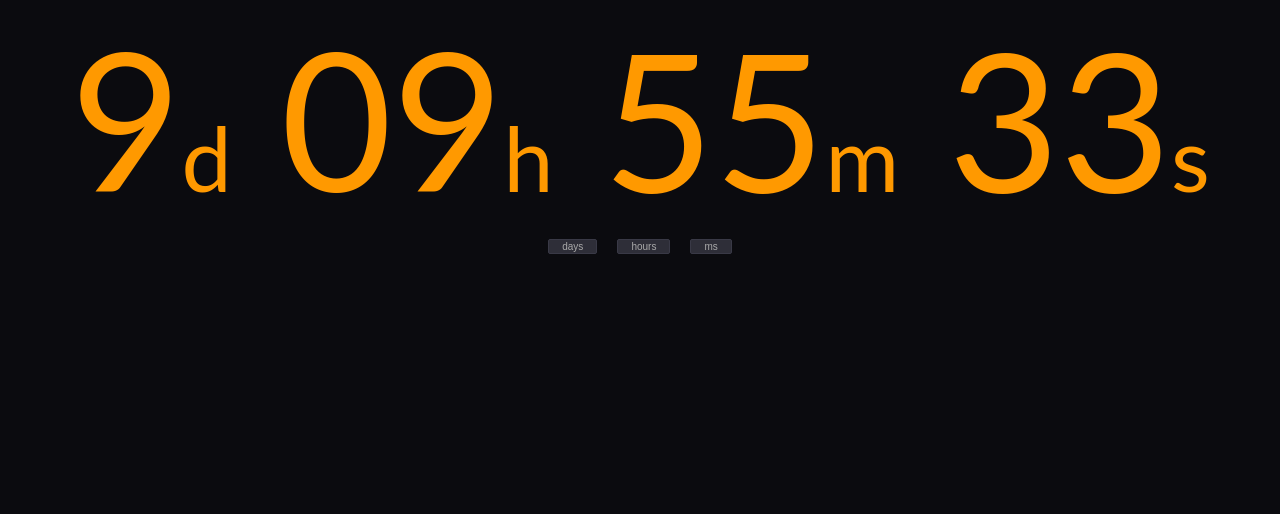
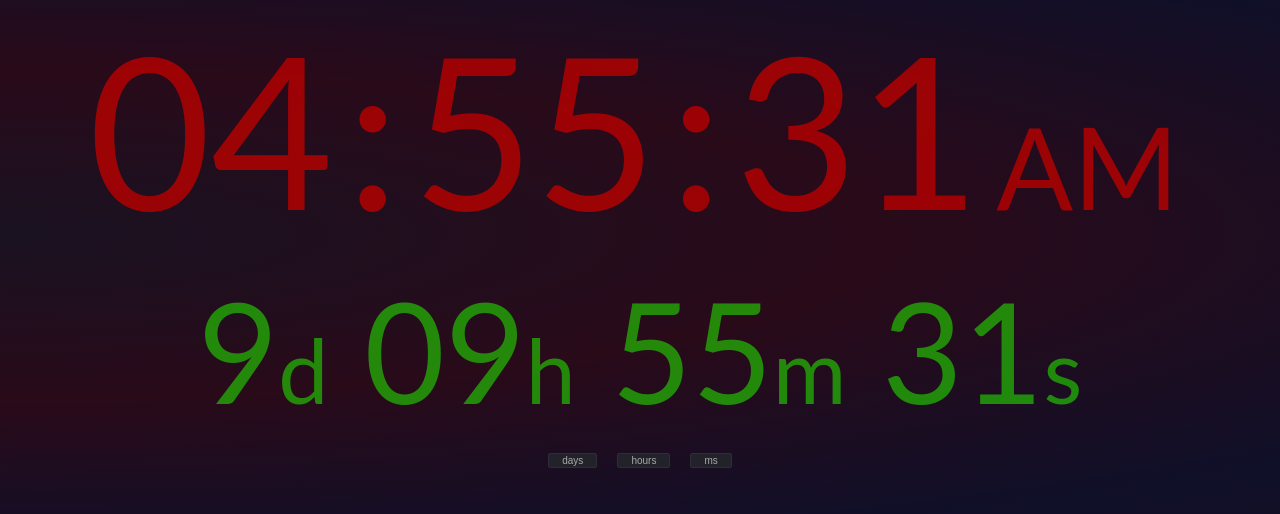
Before and after one commit to 13zebras/clock-timer-alarm, a React (Vite) app: page / in a window 1280 px wide. Shown: the top 514 px of the page. Built offline with nearby package versions, Linux system fonts and the light colour scheme.

Commit message:
update css, added clock

```diff
--- a/src/App.css
+++ b/src/App.css
@@ -1,5 +1,28 @@
+:root {
+	--p-percent: 60%;
+	--opacity: 0.6;
+	--p-red: hsla(0, 100%, var(--p-percent), var(--opacity));
+	--p-orange: hsla(30, 100%, var(--p-percent), var(--opacity));
+	--p-yellow: hsla(60, 100%, var(--p-percent), var(--opacity));
+	--p-green: hsla(120, 100%, var(--p-percent), var(--opacity));
+	--p-cyan: hsla(180, 100%, var(--p-percent), var(--opacity));
+	--p-blue: hsla(240, 100%, var(--p-percent), var(--opacity));
+	--p-purple: hsla(270, 100%, var(--p-percent), var(--opacity));
+	--p-magenta: hsla(300, 100%, var(--p-percent), var(--opacity));
+	--g1: hsla(270, 30%, 10%, 1);
+	--g2: hsla(330, 60%, 10%, 1);
+	--g3: hsla(240, 45%, 11%, 1);
+	--g4: hsla(270, 35%, 9%, 1);
+	--g5: hsla(300, 45%, 9%, 1);
+}
+
+
 body {
-	background-color: hsl(240, 15%, 5%);
+	background: -webkit-radial-gradient(left, var(--g1), var(--g2), var(--g3), var(--g4), var(--g5));
+	background-size: 200% 200%;
+	animation: gradient-animation 6s ease infinite;
+
+	/* background-color: hsl(240, 15%, 5%); */
 }
 
 .App {
@@ -15,6 +38,55 @@ body {
   margin: 0.1rem 0 0;
 }
 
+.clock {
+	/* font-family: Courier, monospace; */
+	font-family: Lato, Roboto, Helvetica, sans-serif;
+	margin: 0.1rem 0;
+	font-size: calc(14vw + 4vh);
+	color: #ba0100;
+	opacity: 0.8;
+}
+
+.clock span {
+	padding: 0 0.8rem;
+}
+
+.clock span.clockPeriod {
+	font-size: calc(7vw + 3vh);
+	padding-left: 1rem;
+}
+
+.time {
+	font-family: Lato, Roboto, Helvetica, sans-serif;
+	margin: 0.8rem 0 1rem;
+}
+
+.dy {
+	font-size: calc(9vw + 3vh);
+	color: #23dd00;
+	opacity: 0.6;
+}
+
+.hr {
+	font-size: calc(10vw + 3vh);
+	color: #12dd11;
+	opacity: 0.6;
+}
+
+.ms {
+	font-size: 7vw;
+	color: #227722;
+}
+
+.time span {
+	font-size: 7vw;
+	padding: 0;
+}
+
+.time.ms span {
+	font-size: 5vw;
+}
+
 .timeBtn {
 	margin: 0 10px;
 	/* width: 85px;
@@ -23,8 +95,8 @@ body {
 	font-size: 10px;
 	padding: 1px 13px;
 	border-radius: 2px;
-	border: 1px solid hsl(240, 10%, 25%);
-	background-color: hsl(240, 10%, 20%);
+	border: 1px solid hsl(240, 10%, 20%);
+	background-color: hsl(240, 10%, 15%);
 	color: #aaa;
 }
 
@@ -40,31 +112,54 @@ body {
 	color: #fff;
 }
 
-.time {
-	font-family: Lato, Roboto, Helvetica, sans-serif;
-	margin: 0.1rem 0 0.2rem;
+.mint-button {
+  background: -webkit-linear-gradient(left, var(--p-red), var(--p-orange), var(--p-yellow), var(--p-green), var(--p-cyan), var(--p-blue), var(--p-purple), var(--p-magenta));
+  background-size: 200% 200%;
+  animation: gradient-animation 8s ease infinite;
+  color: white;
 }
 
-.dy {
-	font-size: calc(12.5vw + 4vh);
-	color: #ff9900;
+.disabled-button {
+	background: -webkit-linear-gradient(left, var(--g1), var(--g2), var(--g3), var(--g4));
+	background-size: 200% 200%;
+	animation: gradient-animation 6s ease infinite;
+	color: #eeeef3;
+	font-size: 22px;
+	border: 1px solid #445;
+	font-style: italic;
+  }
+
+	/* KeyFrames */
+@-webkit-keyframes gradient-animation {
+  0% {
+    background-position: 0% 50%;
+  }
+  50% {
+    background-position: 100% 50%;
+  }
+  100% {
+    background-position: 0% 50%;
+  }
 }
-
-.hr {
-	font-size: calc(14vw + 4vh);
-	color: #ff2511;
+@-moz-keyframes gradient-animation {
+  0% {
+    background-position: 0% 50%;
+  }
+  50% {
+    background-position: 100% 50%;
+  }
+  100% {
+    background-position: 0% 50%;
+  }
 }
-
-.ms {
-	font-size: 8vw;
-	color: #44aa11;
+@keyframes gradient-animation {
+  0% {
+    background-position: 0% 50%;
+  }
+  50% {
+    background-position: 100% 50%;
+  }
+  100% {
+    background-position: 0% 50%;
+  }
 }
-
-.time span {
-	font-size: 7vw;
-	padding: 0;
-}
-
-.time.ms span {
-	font-size: 5vw;
-}
--- a/src/App.jsx
+++ b/src/App.jsx
@@ -9,7 +9,10 @@ console.log(startDate);
 
 function App() {
 
-	const [theTime, setTheTime] = useState();
+	const [clockHours, setClockHours] = useState();
+	const [clockMins, setClockMins] = useState();
+	const [clockSecs, setClockSecs] = useState();
+	const [clockPeriod, setClockPeriod] = useState();
 	const [timeType, setTimeType] = useState('dy');
 	const [totalDaysS, setTotalDaysS] = useState();
 	const [totalHoursND, setTotalHoursND] = useState();
@@ -21,7 +24,7 @@ function App() {
   // const [count, setCount] = useState(0);
 
 	function updateTime() {
-		// setCount(count + 1);
+
 		// console.log('Count=' + count);
 		let currentDate = Date.now();
 
@@ -29,7 +32,7 @@ function App() {
 		let elapsedTime = currentDate - startDate;
 		// console.log('elapsedTime=' + elapsedTime);
 		let totDays = Math.floor(elapsedTime / (24 * 3600 * 1000));
-		// let decDays = Math.round(elapsedTime * 100 / (24 * 3600)) / 100000;
+
 		let totHoursNoDays = Math.floor(elapsedTime / (3600 * 1000));
 		let mHours = elapsedTime - (totDays * 24 * 3600 * 1000)
 		let totHours = Math.floor(mHours / (3600 * 1000));
@@ -56,39 +59,56 @@ function App() {
 		setTotalSeconds(totSecs);
 		setTotalMilliseconds(totMilliSecs);
 
-		// console.log(totMilliSecs);
-		// console.log('totSecs=' + totSecs);
+	}
 
-		// let tTime;
-		// console.log(timeType);
+	function updateClock() {
+		let date = new Date();
+		let hr = date.getHours();
+		let min = date.getMinutes();
+		let sec = date.getSeconds();
+		let period = "AM";
 
-		if (timeType === 'hr') {
-			let totHoursNoDays = Math.floor(elapsedTime / (3600 * 1000));
-			//tTime = totHoursNoDays + 'h ' + totMins + 'm ' + totSecs + 's';
-			// setTotHoursND(totHoursNoDays);
-			// setTotMinutes(totMins);
-			// setTotSeconds(totSecs);
-		} else  if (timeType === 'ms') {
-			let totMilliSecs = mSecs - (totSecs * 1000);
-			totMilliSecs = (totMilliSecs + "00").slice(0, 3);
-			tTime = totDays + 'd ' + totHours + 'h ' + totMins + 'm ' + totSecs + '.' + totMilliSecs + 's';
-		} else  {
-			tTime = totDays + 'd ' + totHours + 'h ' + totMins + 'm ' + totSecs + 's';
+		if (hr === 0) {
+			hr = 12;
 		}
 
-		// console.log('tTime=' + tTime);
-		setTheTime(tTime);
+		if (hr > 12) {
+			hr = hr - 12;
+			period = "PM";
+		}
+
+		if (hr === 12) {
+			period = "PM";
+		}
+
+		hr = ("0" + hr).slice(-2);
+		min = ("0" + min).slice(-2);
+		sec = ("0" + sec).slice(-2);
+
+		setClockHours(hr);
+		setClockMins(min);
+		setClockSecs(sec);
+		setClockPeriod(period);
+		console.log(`${hr}:${min}:${sec}${period}`);
 	}
-
 
 
 	useEffect(() => {
     const timer = setInterval(() => {
-      updateTime();
+      updateClock();
+			updateTime();
     }, 500);
                // clearing interval
     return () => clearInterval(timer);
   });
+
+	//{clockHours}:{clockMins}:{clockSecs}
+	const renderClock = () => (
+		<div>
+			{clockHours}<span>:</span>{clockMins}<span>:</span>{clockSecs}<span className="clockPeriod">{clockPeriod}</span>
+
+		</div>
+	)
 
 	const renderHRhtml = () => (
     <div>
@@ -117,7 +137,7 @@ function App() {
 
   return (
     <div className="App">
-
+			<div className='clock'>{renderClock()}</div>
 			<div className={`time ${timeType}`}>
 
 				{(timeType === 'hr') && renderHRhtml()}
@@ -126,6 +146,7 @@ function App() {
 
 			</div>
 			<div className="navContainer">
+
 				<button className="timeBtn" onClick={() => handleClick('dy')}>
 					days
 				</button>
```
